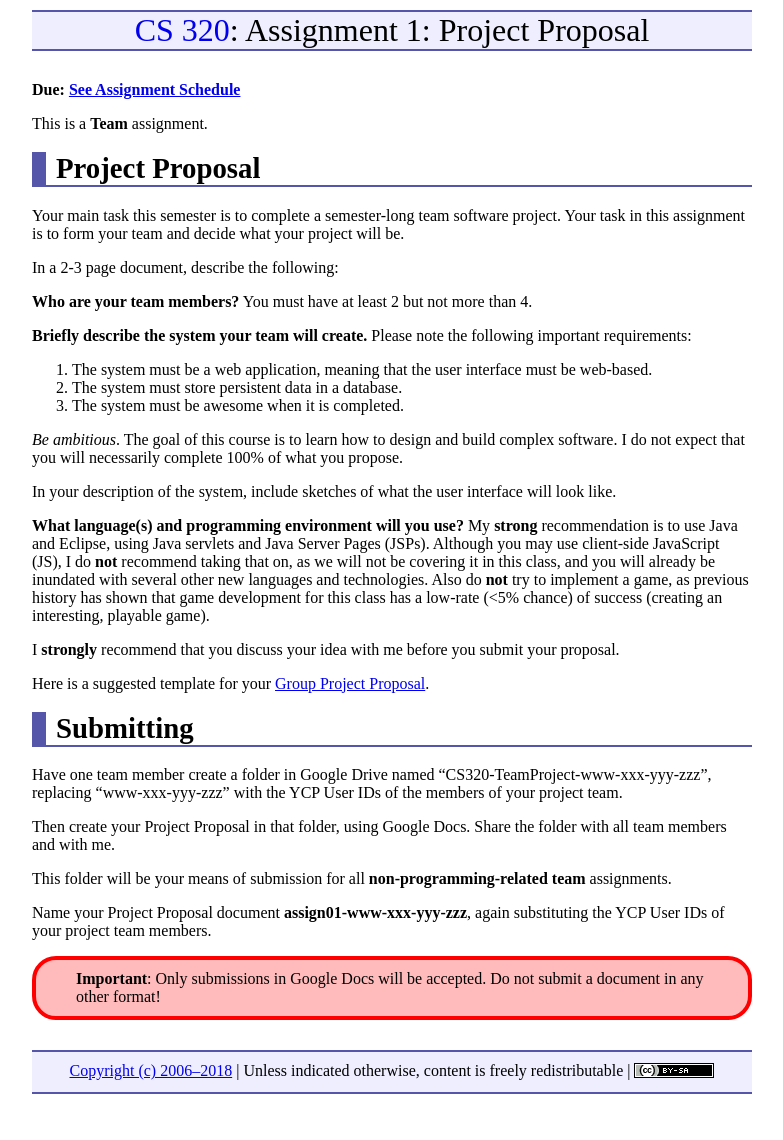
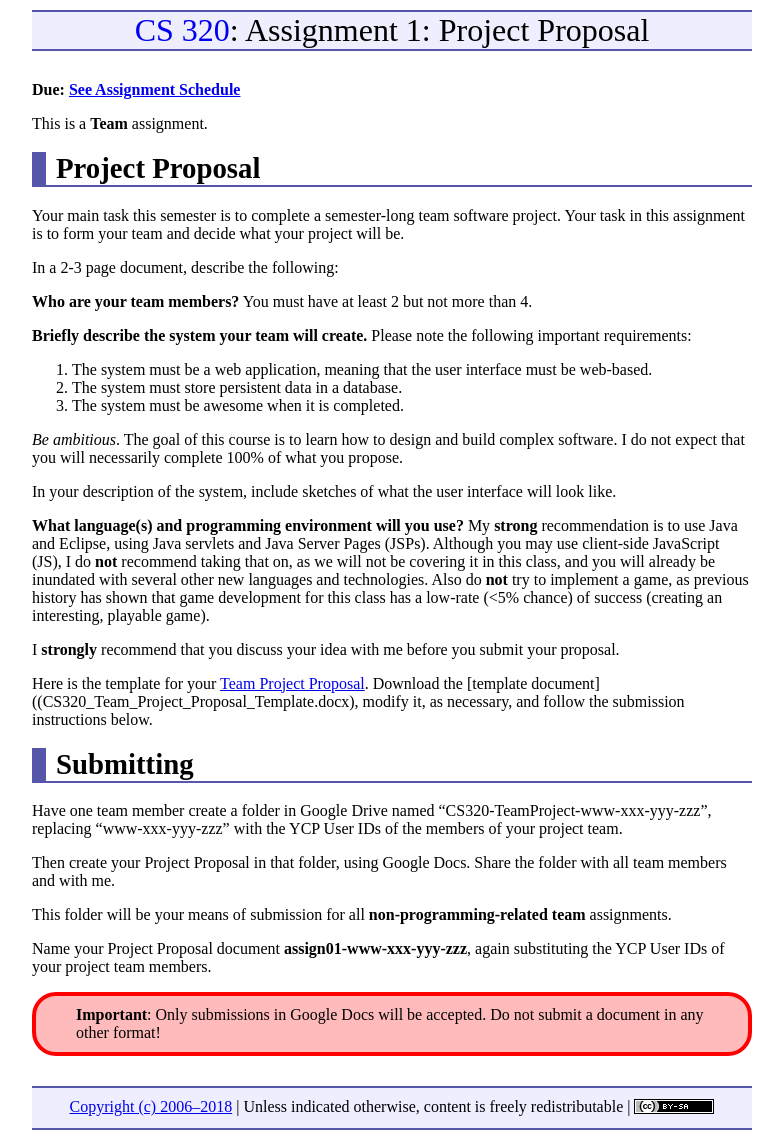
Before and after one commit to ycpcs/cs320-spring2018, a Jekyll site: the page built from assign/assign01.md, in a window 1280 px wide. Shown: the whole page, without its empty margins (248-1031 px from the left). Built offline with Jekyll 4.4.1, drawn with Linux system fonts in a browser that asks for light colours; before the commit the page ends 1104 px from its top, so only the background shows below that.

Commit message:
updated project proposals

```diff
--- a/assign/assign01.md
+++ b/assign/assign01.md
@@ -30,7 +30,7 @@ In your description of the system, include sketches of what the user interface w
 
 I **strongly** recommend that you discuss your idea with me before you submit your proposal.
 
-Here is a suggested template for your [Group Project Proposal](CS320_Group_Project_Proposal_Template.pdf).
+Here is the template for your [Team Project Proposal](CS320_Team_Project_Proposal_Template.pdf).  Download the [template document]((CS320_Team_Project_Proposal_Template.docx), modify it, as necessary, and follow the submission instructions below.
 
 Submitting
 ==========
```
Also changed, not shown: assign/assign02.md (+1 -1 lines), 10 other files.
